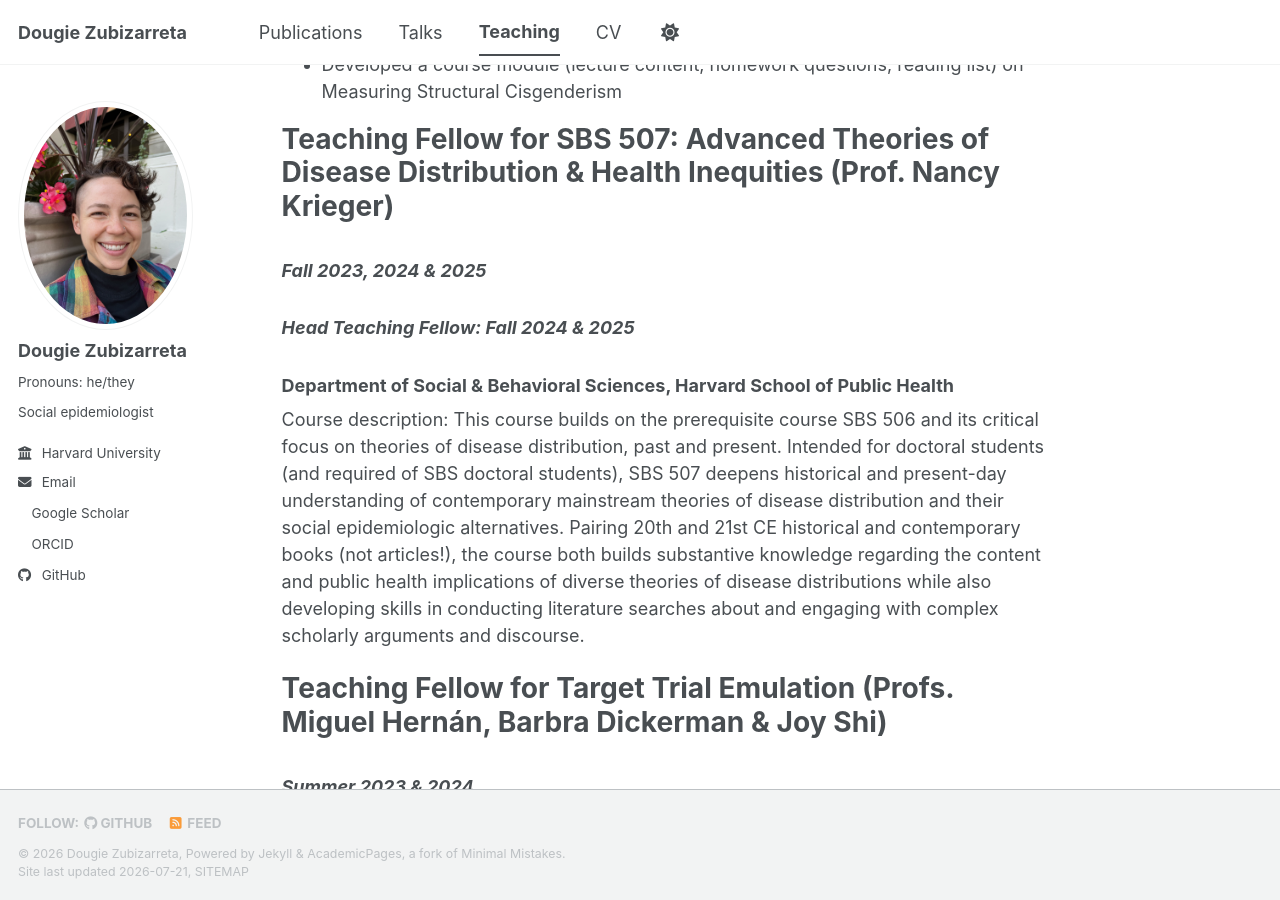
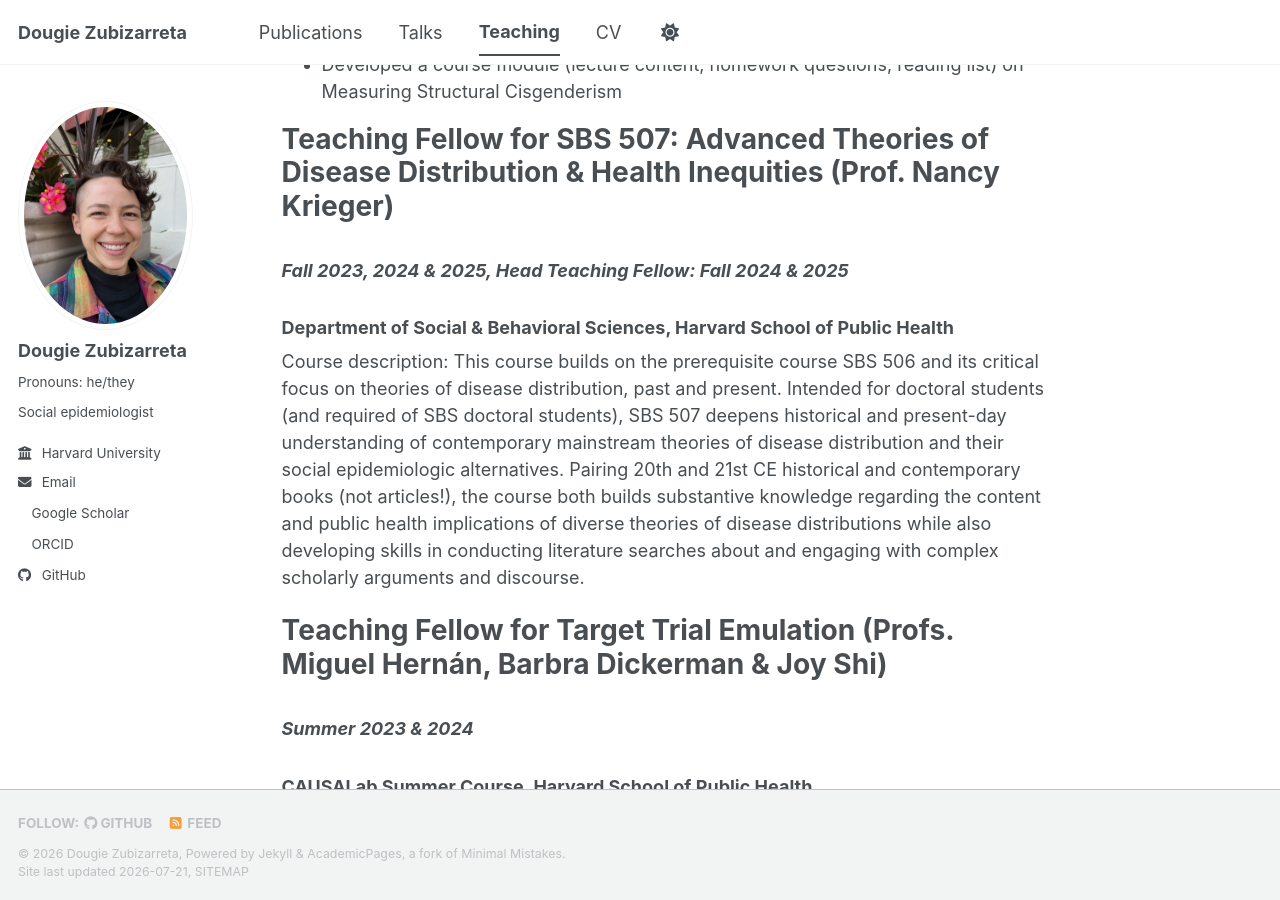
Before and after one commit to dougie-zubizarreta/dougie-zubizarreta.github.io, a Jekyll site: the page built from _pages/teaching.md, in a window 1280 px wide and 900 px high, scrolled down 481 px. Built offline with Jekyll 4.4.1, drawn with Linux system fonts in a browser that asks for light colours; a style sheet for code colours, icons or effects is not loaded; our own code applies the rules of GitHub Pages for plain Markdown files.

```diff
--- a/_pages/teaching.md
+++ b/_pages/teaching.md
@@ -15,8 +15,7 @@ Position description:
 *	Developed a course module (lecture content, homework questions, reading list) on Measuring Structural Cisgenderism
 
 # Teaching Fellow for SBS 507: Advanced Theories of Disease Distribution & Health Inequities (Prof. Nancy Krieger)
-### *Fall 2023, 2024 & 2025*
-### *Head Teaching Fellow: Fall 2024 & 2025*
+### *Fall 2023, 2024 & 2025, Head Teaching Fellow: Fall 2024 & 2025*
 ### Department of Social & Behavioral Sciences, Harvard School of Public Health
 
 Course description: This course builds on the prerequisite course SBS 506 and its critical focus on theories of disease distribution, past and present. Intended for doctoral students (and required of SBS doctoral students), SBS 507 deepens historical and present-day understanding of contemporary mainstream theories of disease distribution and their social epidemiologic alternatives. Pairing 20th and 21st CE historical and contemporary books (not articles!), the course both builds substantive knowledge regarding the content and public health implications of diverse theories of disease distributions while also developing skills in conducting literature searches about and engaging with complex scholarly arguments and discourse.
```
